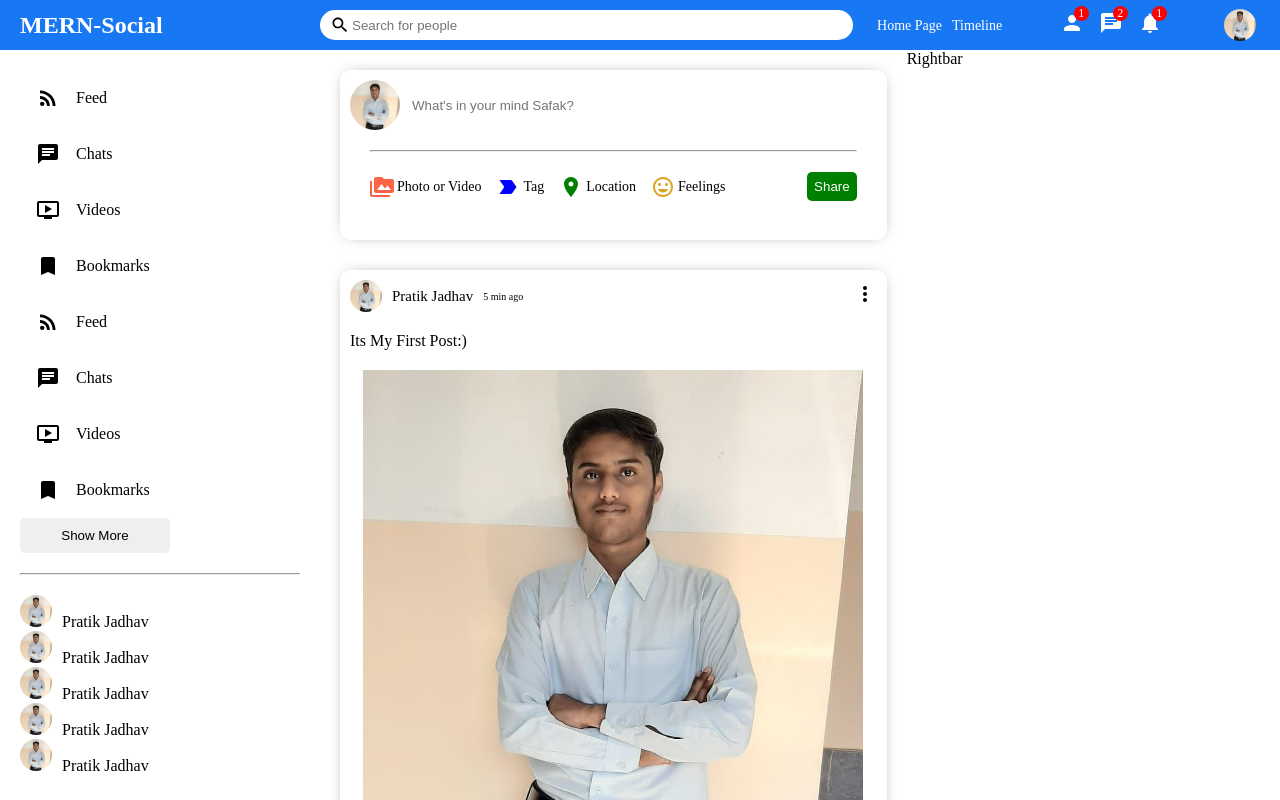
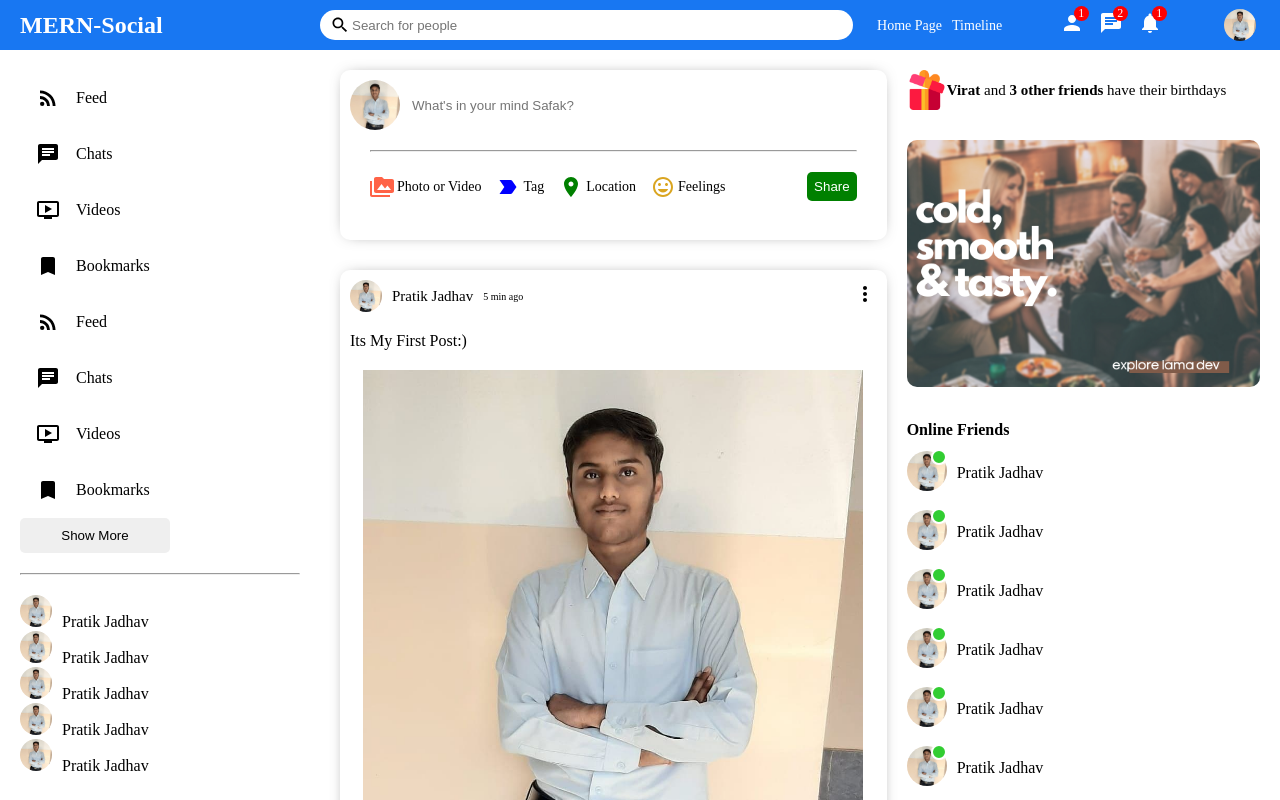
Before and after one commit to Pratik22jdv/MERN-Social-Media, a React (Create React App) app in the folder mern-social-media/: page / in a window 1280 px wide. Shown: the top 800 px of the page. Built offline with nearby package versions, Linux system fonts and the light colour scheme.

Commit message:
rightbar- structure & style

```diff
--- a/mern-social-media/src/components/rightbar/Rightbar.jsx
+++ b/mern-social-media/src/components/rightbar/Rightbar.jsx
@@ -4,7 +4,93 @@
 export default function Rightbar() {
     return (
         <div className="rightbar">
-            Rightbar
+            <div className="rightbarWrapper">
+                <div className="birthdayContainer">
+                    <img className="giftIcon" src="/assets/gift.png" alt="" />
+                    <span className="birthdayText"><b> Virat</b> and <b>3 other friends</b> have their birthdays</span>
+                </div>
+
+                <img className="rightbarAd" src="/assets/ad.png" alt="" />
+                <h4 className="rightbarTitle">Online Friends</h4>
+                <ul className="rightbarFriendList">
+                    <li className="rightbarFriend">
+                        <div className="rightbarProfileImgContainer">
+                            <img
+                                className="rightbarProfileImg"
+                                src="/assets/person/1.jpg"
+                                alt="" />
+                            <span className="rightbarOnline"></span>
+                        </div>
+                        <span className="rightbarUsername">Pratik Jadhav</span>
+                    </li>
+
+                    <li className="rightbarFriend">
+                        <div className="rightbarProfileImgContainer">
+                            <img
+                                className="rightbarProfileImg"
+                                src="/assets/person/1.jpg"
+                                alt="" />
+                            <span className="rightbarOnline"></span>
+                        </div>
+                        <span className="rightbarUsername">Pratik Jadhav</span>
+                    </li>
+
+                    <li className="rightbarFriend">
+                        <div className="rightbarProfileImgContainer">
+                            <img
+                                className="rightbarProfileImg"
+                                src="/assets/person/1.jpg"
+                                alt="" />
+                            <span className="rightbarOnline"></span>
+                        </div>
+                        <span className="rightbarUsername">Pratik Jadhav</span>
+                    </li>
+
+                    <li className="rightbarFriend">
+                        <div className="rightbarProfileImgContainer">
+                            <img
+                                className="rightbarProfileImg"
+                                src="/assets/person/1.jpg"
+                                alt="" />
+                            <span className="rightbarOnline"></span>
+                        </div>
+                        <span className="rightbarUsername">Pratik Jadhav</span>
+                    </li>
+
+                    <li className="rightbarFriend">
+                        <div className="rightbarProfileImgContainer">
+                            <img
+                                className="rightbarProfileImg"
+                                src="/assets/person/1.jpg"
+                                alt="" />
+                            <span className="rightbarOnline"></span>
+                        </div>
+                        <span className="rightbarUsername">Pratik Jadhav</span>
+                    </li>
+
+                    <li className="rightbarFriend">
+                        <div className="rightbarProfileImgContainer">
+                            <img
+                                className="rightbarProfileImg"
+                                src="/assets/person/1.jpg"
+                                alt="" />
+                            <span className="rightbarOnline"></span>
+                        </div>
+                        <span className="rightbarUsername">Pratik Jadhav</span>
+                    </li>
+
+                    <li className="rightbarFriend">
+                        <div className="rightbarProfileImgContainer">
+                            <img
+                                className="rightbarProfileImg"
+                                src="/assets/person/1.jpg"
+                                alt="" />
+                            <span className="rightbarOnline"></span>
+                        </div>
+                        <span className="rightbarUsername">Pratik Jadhav</span>
+                    </li>
+                </ul>
+            </div>
         </div>
     );
 }
--- a/mern-social-media/src/components/rightbar/rightbar.css
+++ b/mern-social-media/src/components/rightbar/rightbar.css
@@ -1,3 +1,88 @@
 .rightbar{
     flex: 3.5;
+    height: calc(100vh - 50px);
+    overflow-y: scroll;
+    position: sticky;
+    top: 50px;
 }
+
+::-webkit-scrollbar {
+    width: 5px;
+}
+
+::-webkit-scrollbar-track {
+    background-color: #f1f1f1;
+}
+
+::-webkit-scrollbar-thumb {
+    background-color: rgb(179, 179, 179);
+}
+
+
+.rightbarWrapper{
+    padding: 20px 20px 0 0;
+}
+
+.birthdayContainer{
+    display: flex;
+    align-items: center;
+}
+
+.giftIcon{
+    width: 40px;
+    height: 40px;
+}
+
+.birthdayText{
+    font-weight: 300;
+    font-size: 15px;
+}
+
+.rightbarAd{
+    width: 100%;
+    margin: 30px 0;
+    border-radius: 10px;
+}
+
+.rightbarTitle{
+    margin-bottom: 12px;
+}
+
+.rightbarFriendList{
+    margin: 0px;
+    padding: 0px;
+    list-style: none;
+}
+
+.rightbarFriend{
+    display: flex;
+    align-items: center;
+    margin-bottom: 15px;
+}
+
+.rightbarProfileImgContainer{
+    margin-right: 10px;
+    position: relative;
+}
+
+.rightbarProfileImg{
+    width: 40px;
+    height: 40px;
+    border-radius: 50%;
+    object-fit: cover;
+}
+
+.rightbarOnline{
+    width: 12px;
+    height: 12px;
+    border-radius: 50%;
+    background-color: limegreen;
+    position: absolute;
+    top: -2px;
+    right: 0px;
+    border: 2px solid white;
+}
+
+.rightbarUsername{
+    font-weight: 500;
+}
```
Also changed, not shown: mern-social-media/public/assets/ad.png (added), mern-social-media/public/assets/gift.png (added).
